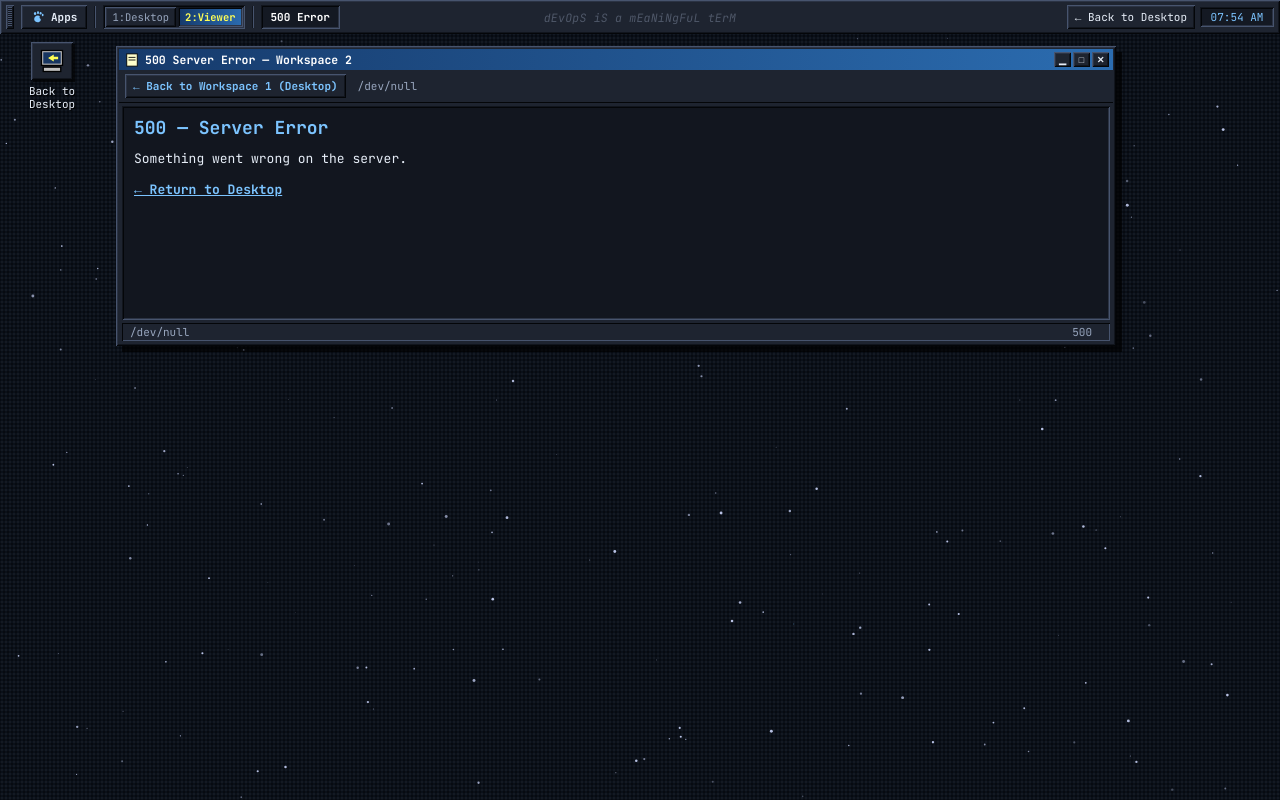
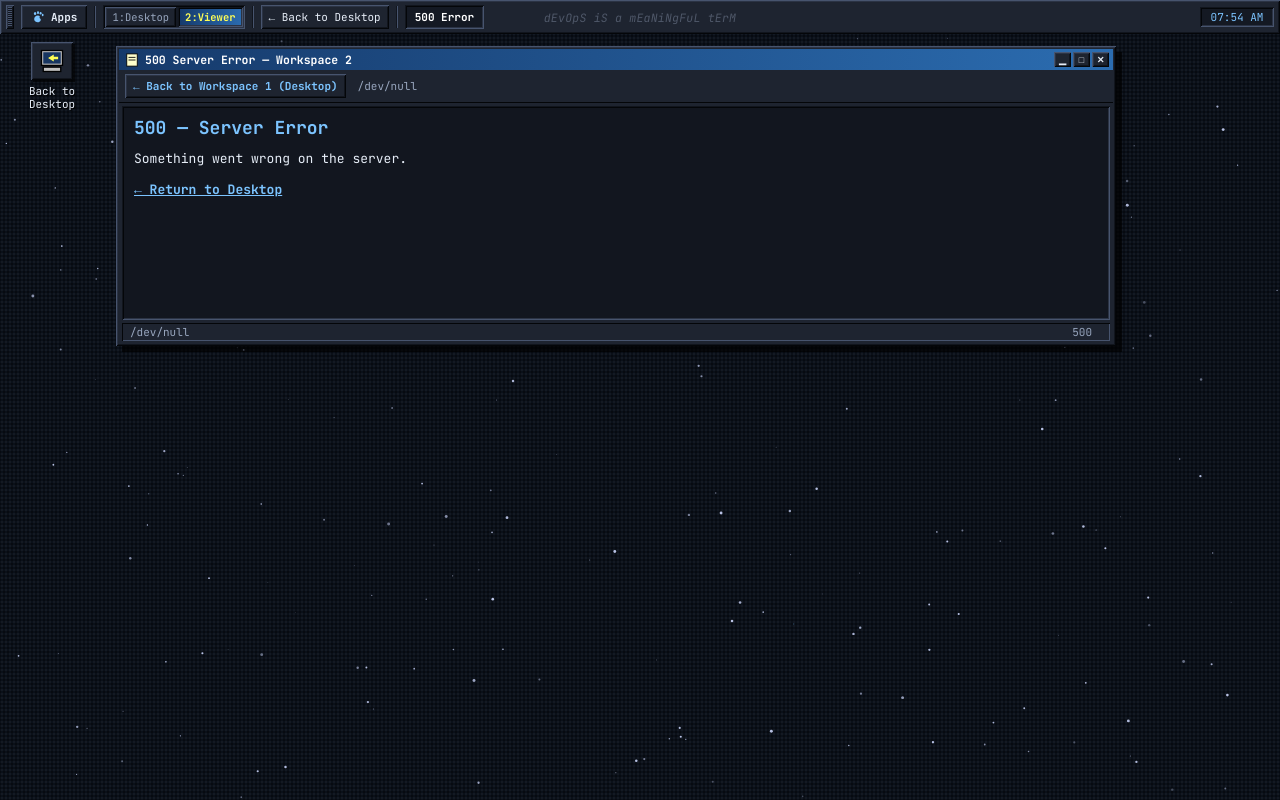
Before and after one commit to lucasoskorep/lucaso.io, an Astro site: page /50x in a window 1280 px wide. Built offline with nearby package versions, Linux system fonts and the light colour scheme; Astro itself is replaced by a stand-in of ours.

Commit message:
fix: show Back to Desktop button on the left of the taskbar in viewer pages

```diff
--- a/src/layouts/BaseLayout.astro
+++ b/src/layouts/BaseLayout.astro
@@ -83,6 +83,13 @@ const pageTitle = title === 'Lucas Oskorep' ? 'Lucas Oskorep' : `${title} — Lu
     </div>
     <div class="p-sep" id="wsSep"></div>
 
+    {!isDesktop && (
+      <>
+        <a class="p-btn" href="/" data-back-desktop>← Back to Desktop</a>
+        <div class="p-sep" id="pSepBack"></div>
+      </>
+    )}
+
     <!-- Taskbar Window Buttons -->
     <div class="tasks" id="tasks">
       {!isDesktop && <span class="task on">{taskName}</span>}
@@ -90,10 +97,8 @@ const pageTitle = title === 'Lucas Oskorep' ? 'Lucas Oskorep' : `${title} — Lu
 
     <!-- Controls & Clock -->
     <div class="top-right">
-      {isDesktop ? (
+      {isDesktop && (
         <button class="p-btn" id="btnArrange" type="button">⊞ Arrange Windows</button>
-      ) : (
-        <a class="p-btn" href="/" data-back-desktop>← Back to Desktop</a>
       )}
       <div class="clock mono" id="clock">12:00</div>
     </div>
--- a/src/styles/custom.css
+++ b/src/styles/custom.css
@@ -389,6 +389,7 @@ td.code .highlight { border: 1px solid var(--gtk-hi); padding: .75rem .9rem; }
   .ws-pager,
   #wsSep,
   #pSepStart,
+  #pSepBack,
   .tasks,
   #tasks,
   .rz,
```
